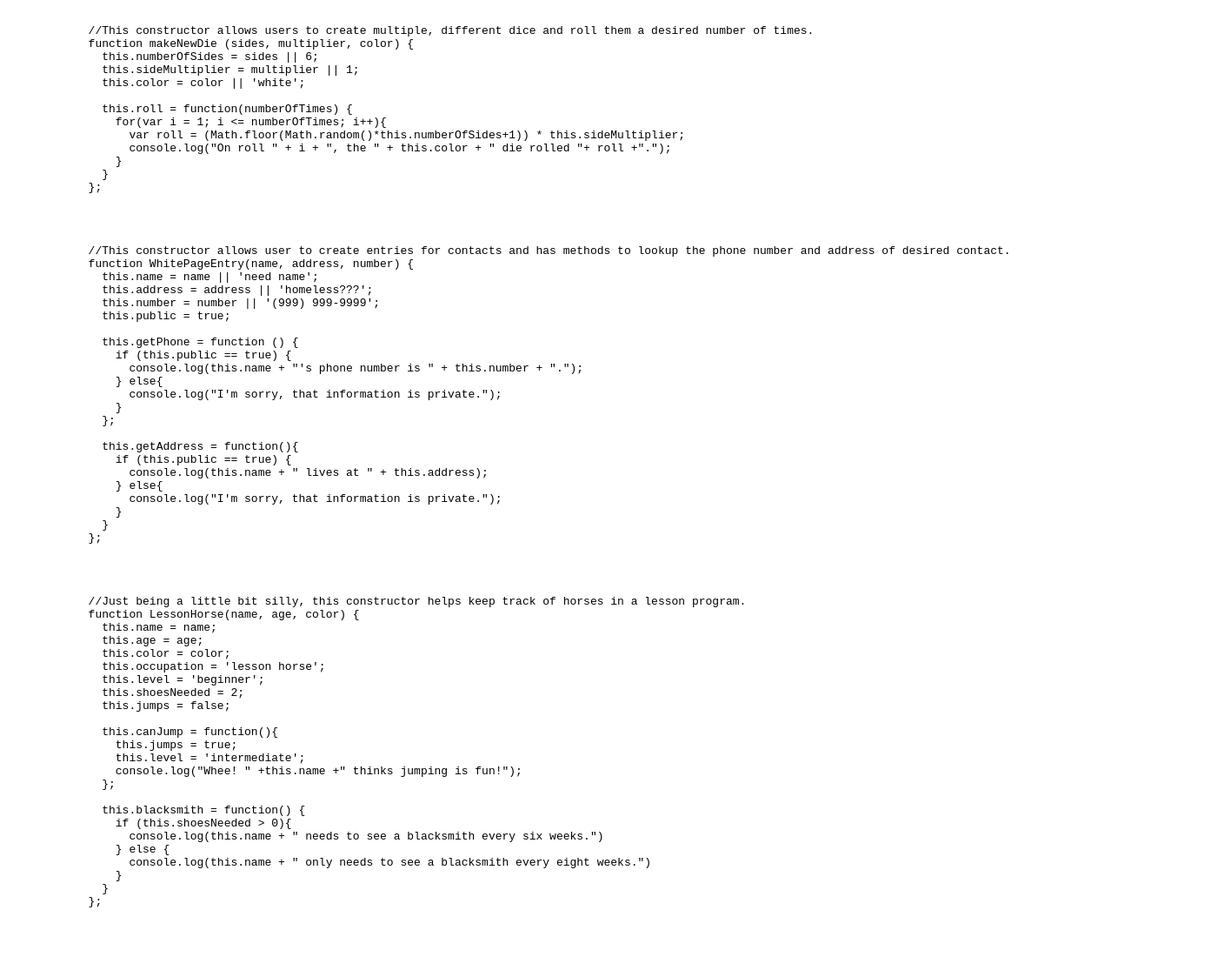
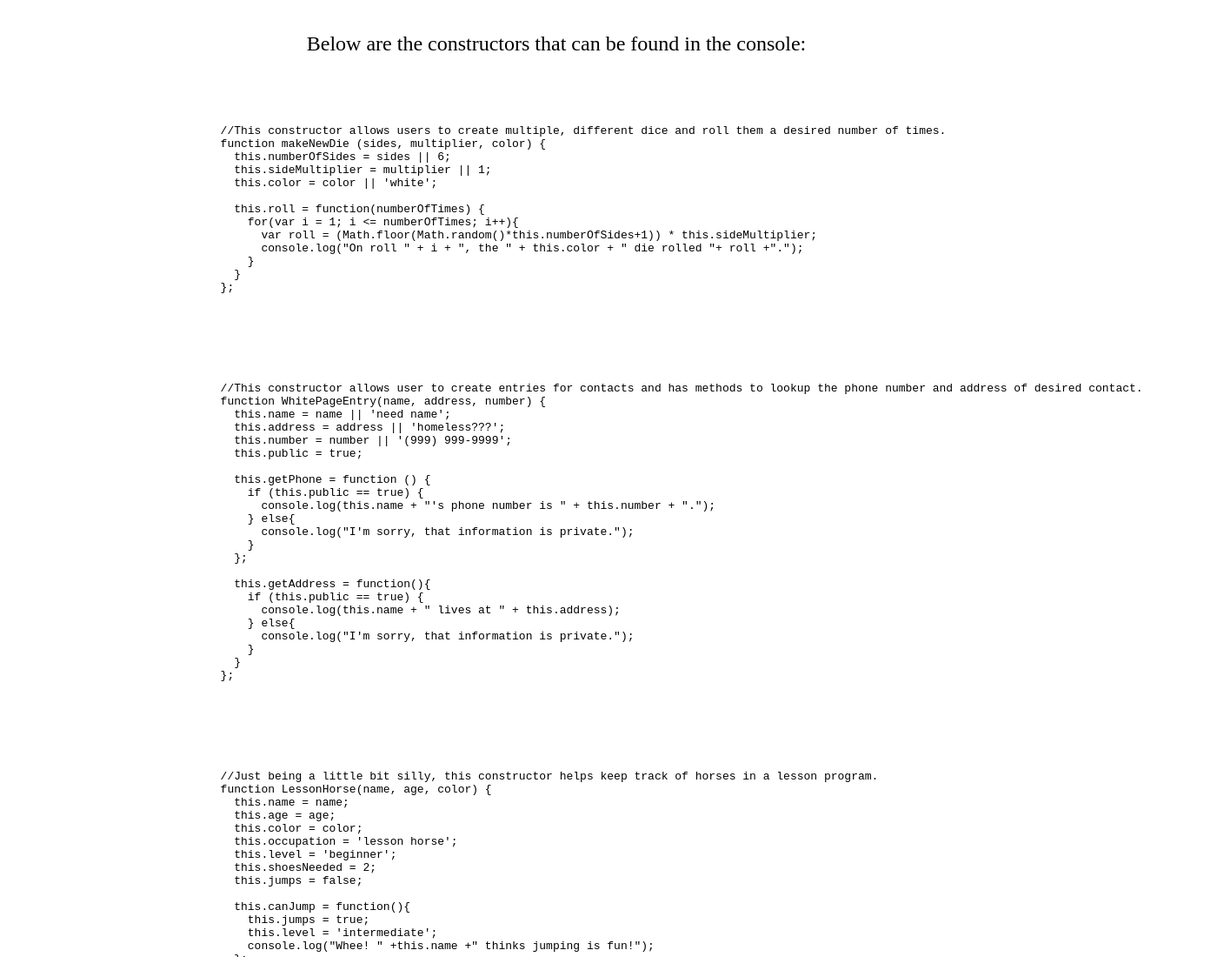
Before and after one commit to jennifermmiller/Constructor-practice, a website: page app/index.html in a window 1280 px wide. Shown: the top 1100 px of the page at 87% size, 1408 px wide, since content can reach past the window. Drawn offline with nearby package versions, Linux system fonts and the light colour scheme; files that its build step writes are made by us from their sources.

Commit message:
A couple a quick changes

```diff
--- a/app/index.html
+++ b/app/index.html
@@ -24,7 +24,7 @@
             <p class="browsehappy">You are using an <strong>outdated</strong> browser. Please <a href="http://browsehappy.com/">upgrade your browser</a> to improve your experience.</p>
         <![endif]-->
 
-
+      <div class="header">Below are the constructors that can be found in the console:</div>
       <div class="roll-dice">
         <pre>
           <code>
--- a/app/styles/main.scss
+++ b/app/styles/main.scss
@@ -0,0 +1,20 @@
+body{
+	margin: 0 auto;
+	width: 960px;
+	vertical-align: top;
+	padding: 0;
+}
+
+.header	{
+	text-align: center;
+	height: 100px;
+	line-height: 100px;
+	font-size: 24px;
+}
+
+.roll-dice,
+.white-pages,
+.lesson-barn,
+.train-trip{
+	padding: 15px  0;
+}
```
Also changed, not shown: 1 other file.
